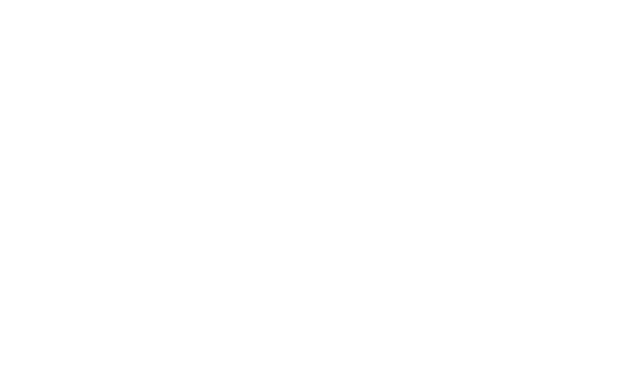
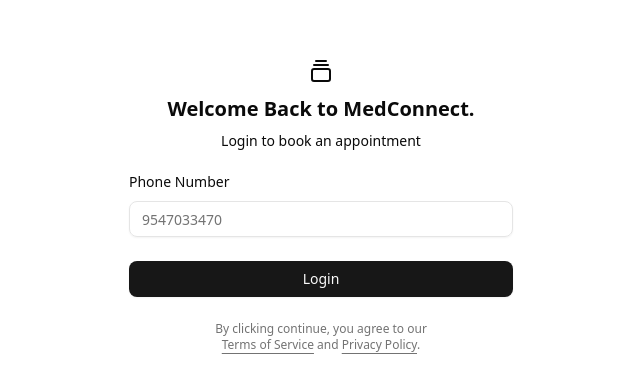
Before and after one commit to Sivam2313/gdg-frontend, a React (Vite) app: page /patient-login in a window 1280 px wide. Before the commit this address had no page. Shown: the part 196-586 px from the top of the page, without its empty margins (319-959 px from the left). Built offline with nearby package versions, Linux system fonts and the light colour scheme; a web font is replaced by a local one.

Commit message:
add: patient login page

```diff
--- a/src/App.jsx
+++ b/src/App.jsx
@@ -5,6 +5,7 @@
 import DashBoardLayout from "@/components/DashBoardLayout"
 import SetSchedule from "@/pages/SetSchedule"
 import MyAppointMents from './pages/MyAppointMents';
+import PatientLoginPage from './pages/PatientLoginPage';
 
 function App() {
 
@@ -14,6 +15,7 @@
         <Route path="/" element={<div>Home</div>} />
         <Route path="/doctorregistration" element={<DoctorRegistrationPage/>} />
         <Route path="/doctorlogin" element={<DoctorLoginPage/>} />
+        <Route path="/patient-login" element={<PatientLoginPage/>} />
         <Route  element={<DashBoardLayout />}>
           <Route path="/set-schedule" element={<SetSchedule/>} />
           <Route path="/my-appointments" element={<MyAppointMents/>} />
--- /dev/null
+++ b/src/components/PatientLoginForm.jsx
@@ -0,0 +1,49 @@
+
+import { GalleryVerticalEnd } from "lucide-react"
+
+import { cn } from "@/lib/utils"
+import { Button } from "@/components/ui/button"
+import { Input } from "@/components/ui/input"
+import { Label } from "@/components/ui/label"
+
+export function PatientLoginForm({
+  className,
+  ...props
+}) {
+  return (
+    <div className={cn("flex flex-col gap-6", className)} {...props}>
+      <form>
+        <div className="flex flex-col gap-6">
+          <div className="flex flex-col items-center gap-2">
+            <a href="#" className="flex flex-col items-center gap-2 font-medium">
+              <div className="flex size-8 items-center justify-center rounded-md">
+                <GalleryVerticalEnd className="size-6" />
+              </div>
+              <span className="sr-only">Acme Inc.</span>
+            </a>
+            <h1 className="text-xl font-bold">Welcome Back to MedConnect.</h1>
+            <div className="text-center text-sm">
+                Login to book an appointment
+            </div>
+          </div>
+          <div className="flex flex-col gap-6">
+
+            <div className="grid gap-3">
+              <Label htmlFor="phone-number">Phone Number</Label>
+              <Input id="phone-number" type="number" placeholder="9547033470" required />
+            </div>
+
+            <Button type="submit" className="w-full">
+              Login
+            </Button>
+          </div>
+        </div>
+      </form>
+      <div
+        className="text-muted-foreground *:[a]:hover:text-primary text-center text-xs text-balance *:[a]:underline *:[a]:underline-offset-4">
+        By clicking continue, you agree to our <a href="#">Terms of Service</a>{" "}
+        and <a href="#">Privacy Policy</a>.
+      </div>
+    </div>
+  );
+}
--- /dev/null
+++ b/src/pages/PatientLoginPage.jsx
@@ -0,0 +1,12 @@
+
+import { PatientLoginForm } from "@/components/PatientLoginForm";
+
+export default function PatientLoginPage() {
+  return (
+    <div className="flex min-h-svh flex-col items-center justify-center gap-6 bg-background p-6 md:p-10">
+      <div className="w-full max-w-sm">
+        <PatientLoginForm/>
+      </div>
+    </div>
+  )
+}
```
